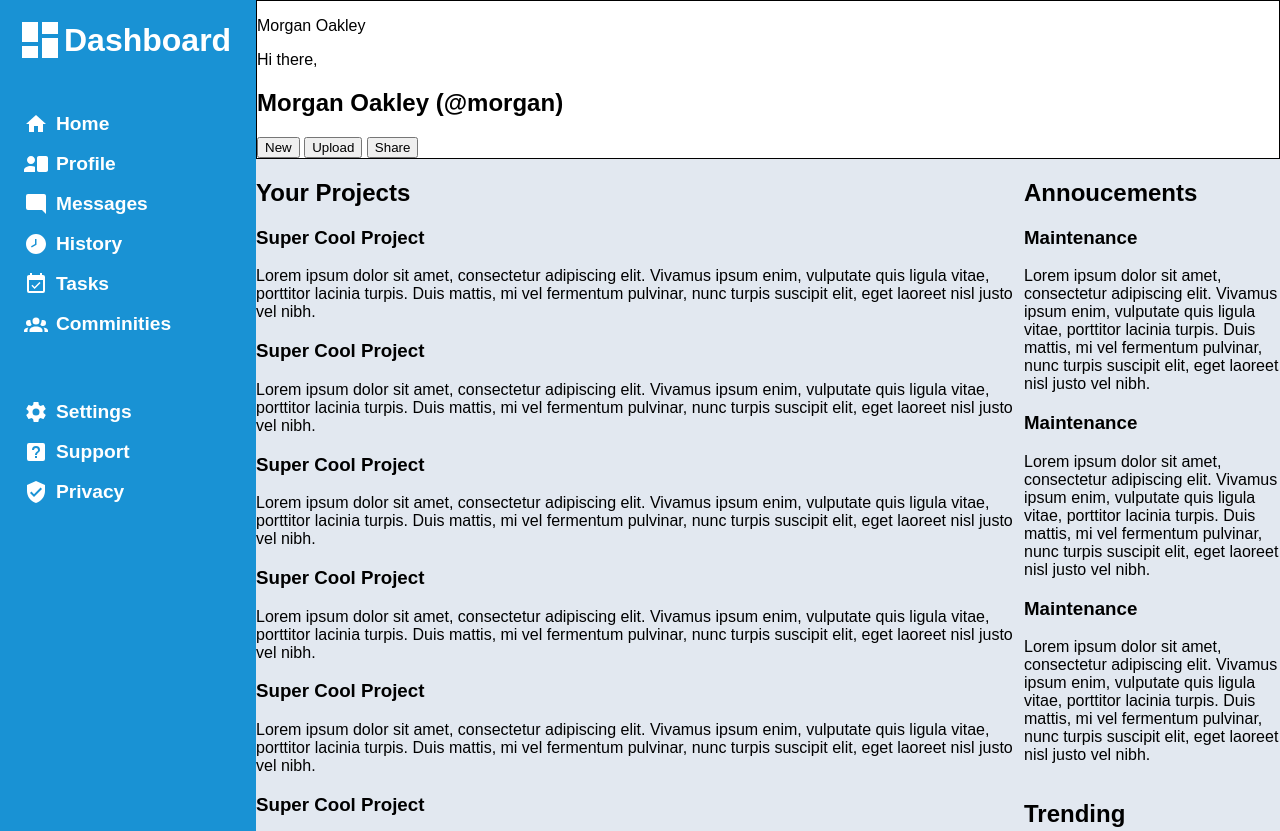
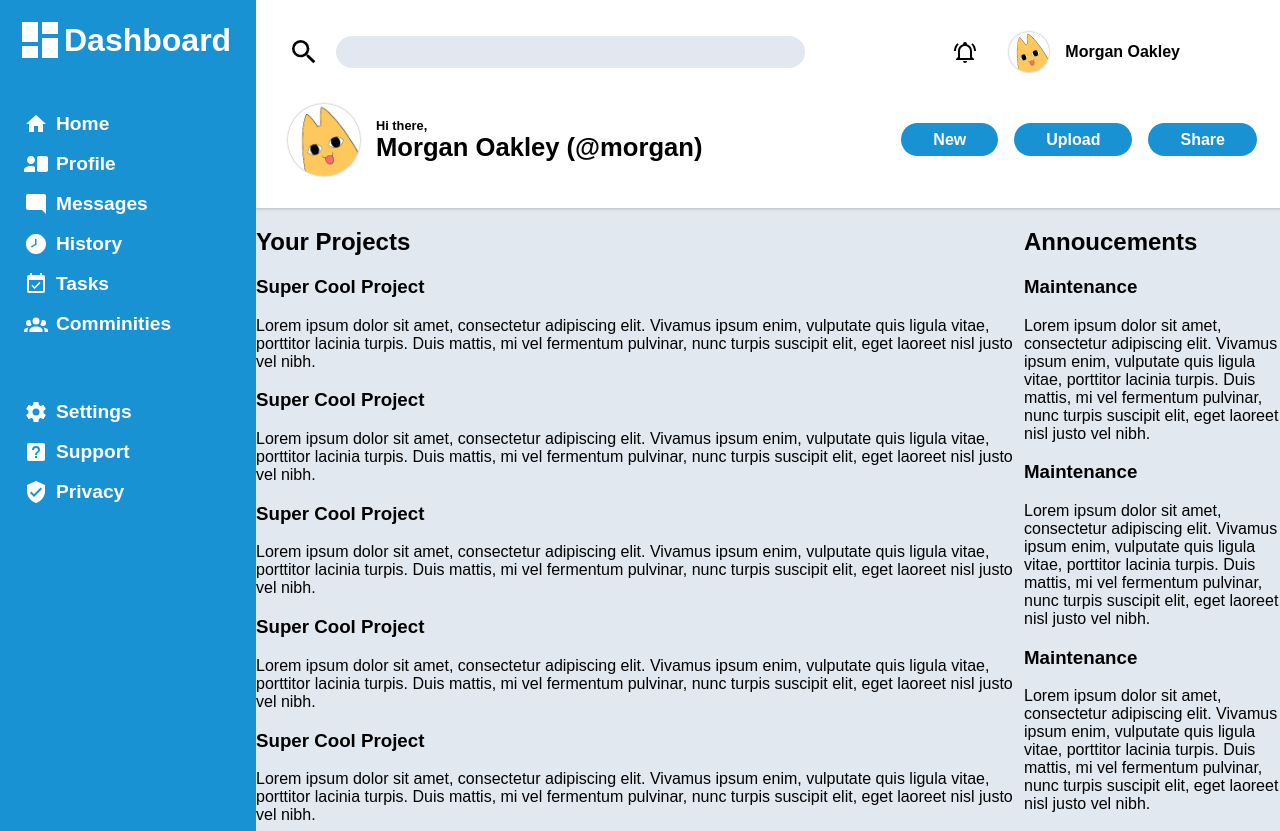
Before and after one commit to GPM03/admin-dashboard, a plain HTML site: page index.html in a window 1280 px wide. Shown: the top 831 px of the page. Drawn offline with Linux system fonts and the light colour scheme.

Commit message:
Add topbar styles

```diff
--- a/index.html
+++ b/index.html
@@ -8,13 +8,33 @@
 </head>
 <body>
     <header class="topbar">
+        <div class="search">
+            <img class="search-icon" src="materials/magnify.svg">
             <span class="search-bar"></span>
+        </div>
+        <div class="profile-small">
+            <img class="notification-icon" src="materials/bell-ring-outline.svg">
+            <img class="profile-small-img" src="materials/profile1.jpg">
             <p>Morgan Oakley</p>
+        </div>
+        <div class="profile-large">
+            <img class="profile-large-img" src="materials/profile1.jpg">
+            <div>
                 <p>Hi there,</p>
                 <h2>Morgan Oakley (@morgan)</h2>
-        <button>New</button>
-        <button>Upload</button>
-        <button>Share</button>
+            </div>
+        </div>
+        <ul class="topbar-menu">
+            <li>
+                <a href="#">New</a>
+            </li>
+            <li>
+                <a href="#">Upload</a>
+            </li>
+            <li>
+                <a href="#">Share</a>
+            </li>
+        </ul>
     </header>
 
     <header class="sidebar">
@@ -22,44 +42,46 @@
             <img src="materials/view-dashboard.svg">
             <h1>Dashboard</h1>
         </div>
+        <nav>
             <ul>
                 <li>
                     <img src="materials/home.svg">
-                <a>Home</a>
+                    <a href="#">Home</a>
                 </li>
                 <li>
                     <img src="materials/account-card.svg">
-                <a>Profile</a>
+                    <a href="#">Profile</a>
                 </li>
                 <li>
                     <img src="materials/message-reply.svg">
-                <a>Messages</a>
+                    <a href="#">Messages</a>
                 </li>
                 <li>
                     <img src="materials/clock-time-eight.svg">
-                <a>History</a>
+                    <a href="#">History</a>
                 </li>
                 <li>
                     <img src="materials/calendar-check.svg">
-                <a>Tasks</a>
+                    <a href="#">Tasks</a>
                 </li>
                 <li>
                     <img src="materials/account-group.svg">
-                <a>Comminities</a>
+                    <a href="#">Comminities</a>
                 </li>
                 <li>
                     <img src="materials/cog.svg">
-                <a>Settings</a>
+                    <a href="#">Settings</a>
                 </li>
                 <li>
                     <img src="materials/help-box.svg">
-                <a>Support</a>
+                    <a href="#">Support</a>
                 </li>
                 <li>
                     <img src="materials/shield-check.svg">
-                <a>Privacy</a>
+                    <a href="#">Privacy</a>
                 </li>
             </ul>
+        </nav>
     </header>
 
     <main class="main">
--- a/style.css
+++ b/style.css
@@ -10,7 +10,116 @@ body {
 
 .topbar {
     grid-column: 2 / 3;
-    border: 1px solid black;
+    display: grid;
+    grid-template: auto auto / 1.4fr 1fr;
+    padding: 2rem 0 2rem 0;
+    row-gap: 2rem;
+}
+
+.search {
+    display: flex;
+    grid-column: 1 / 2;
+    grid-row: 1 / 2;
+    height: 100%;
+    align-items: center;
+    padding-left: 2rem;
+
+}
+
+.search-icon {
+    width: 2rem;
+    margin-right: 1rem;
+}
+
+.search-bar {
+    display: inline-block;
+    width: calc(100% - 6rem);
+    height: 2rem;
+    background-color: rgb(226, 232, 240);
+    border-radius: 50px;
+}
+
+.profile-small {
+    grid-column: 2 / 3;
+    grid-row: 1 / 2;
+    display: flex;
+    align-items: center;
+    justify-self: center;
+}
+
+.notification-icon {
+    width: 1.5rem;
+    margin-right: 2rem;
+}
+
+.profile-small-img{
+    display: inline-block;
+    width: 2.5rem;
+    border-radius: 100px;
+    box-shadow: 0 0 2px grey;
+}
+
+.profile-small p {
+    display: inline-block;
+    margin: 0 0 0 1rem;
+    font-weight: bold;
+}
+
+.profile-large {
+    grid-row: 2 / 3;
+    grid-column: 1 / 2;
+    padding-left: 2rem;
+    display: flex;
+    align-items: center;
+
+}
+
+.profile-large-img {
+    width: 4.5rem;
+    border-radius: 50px;
+    margin-right: 1rem;
+    box-shadow: 0 0 2px grey;
+
+}
+
+.profile-large div {
+    display: inline-block;
+
+}
+
+.profile-large p {
+    display: block;
+    font-weight: bold;
+    font-size: 0.8rem;
+    margin: 0;
+
+}
+
+.profile-large h2 {
+    display: block;
+    font-weight: bold;
+    font-size: 1.6rem;
+    margin: 0;
+
+}
+
+.topbar-menu {
+    display: flex;
+    align-items: center;
+}
+
+.topbar-menu li{
+    display: inline-block;
+    margin: 0 0.5rem;
+}
+
+.topbar-menu a {
+    color: white;
+    text-decoration: none;
+    font-weight: bold;
+    background-color: rgb(25, 146, 212);
+    padding: 0.5rem 2rem 0.5rem 2rem;
+    border-radius: 50px;
 }
 
 .sidebar {
@@ -63,12 +172,18 @@ body {
     margin-right: 0.5rem;
 }
 
+.sidebar a {
+    color: white;
+    text-decoration: none;
+}
+
 .main {
     background-color: rgb(226, 232, 240);
     grid-row: 2 / 3;
     grid-column: 2 / 3;
     display: grid;
     grid-template: 1fr 1fr / 3fr 1fr;
+    box-shadow: 0 4px 5px -5px inset grey;
 }
 
 .projects {
```
Lines whose indentation alone changed are shown as unchanged.
